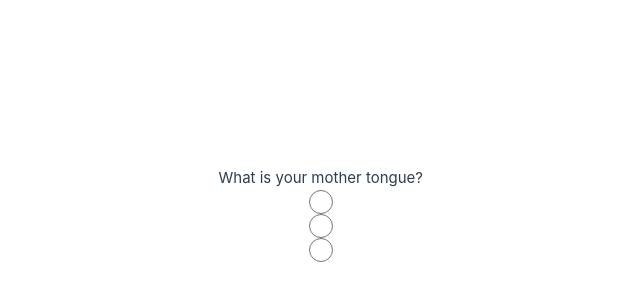
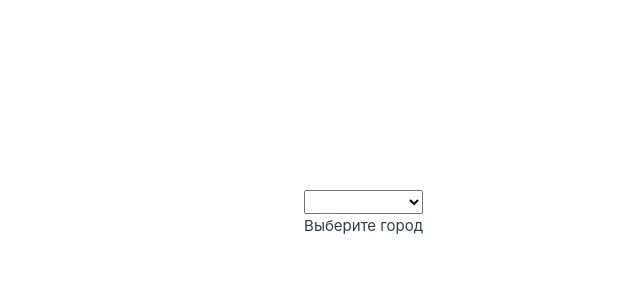
Before and after one commit to BusterKeatonjr/Vue3Base, a Vue app in the folder vue-project/: page / in a window 1280 px wide. Shown: the part 186-486 px from the top of the page, without its empty margins (217-857 px from the left). Built offline with nearby package versions, Linux system fonts and the light colour scheme.

Commit message:
Работа с селектами в Vue

```diff
--- a/vue-project/src/App.vue
+++ b/vue-project/src/App.vue
@@ -2,64 +2,21 @@
 export default {
   data() {
     return {
-      choice: "",
-      english: true,
-      russian: false,
-      binary: false,
+      selected: "Выберите город",
     };
   },
-  methods: {
-    eng: function () {
-      this.english = true;
-      this.russian = false;
-      this.binary = false;
-    },
-    rus: function () {
-      this.english = false;
-      this.russian = true;
-      this.binary = false;
-    },
-    bin: function () {
-      this.english = false;
-      this.russian = false;
-      this.binary = true;
-    },
-  },
+  methods: {},
 };
 </script>
 <template>
-  <p v-if="english">What is your mother tongue?</p>
-  <p v-if="russian">Какой ваш родной язык?</p>
-  <p v-if="binary">
-    01110111 01101000 01100001 01110100 00100000 01101001 01110011 00100000
-    01111001 01101111 01110101 01110010 00100000 01101101 01101111 01110100
-    01101000 01100101 01110010 00100000 01110100 01101111 01101110 01100111
-    01110101 01100101 00111111
-  </p>
+  <select v-model="selected">
+    <option>Амстердам</option>
+    <option>Лондон</option>
+    <option>Нью-Йорк</option>
+    <option>Токио</option>
+    <option>Новокузнецк</option>
+    <option>Париж</option>
+  </select>
   &nbsp;
-  <input
-    name="radio"
-    type="radio"
-    v-model="choice"
-    value="English"
-    @click="eng"
-  />
-  &nbsp;
-  <input
-    name="radio"
-    type="radio"
-    v-model="choice"
-    value="Русский"
-    @click="rus"
-  />
-  &nbsp;
-  <input
-    name="radio"
-    type="radio"
-    v-model="choice"
-    value="01100010 01101001 01101110 01100001 01110010 01111001"
-    @click="bin"
-  />
-  &nbsp;
-  <p>{{ choice }}</p>
+  <p>{{ selected }}</p>
 </template>
```
